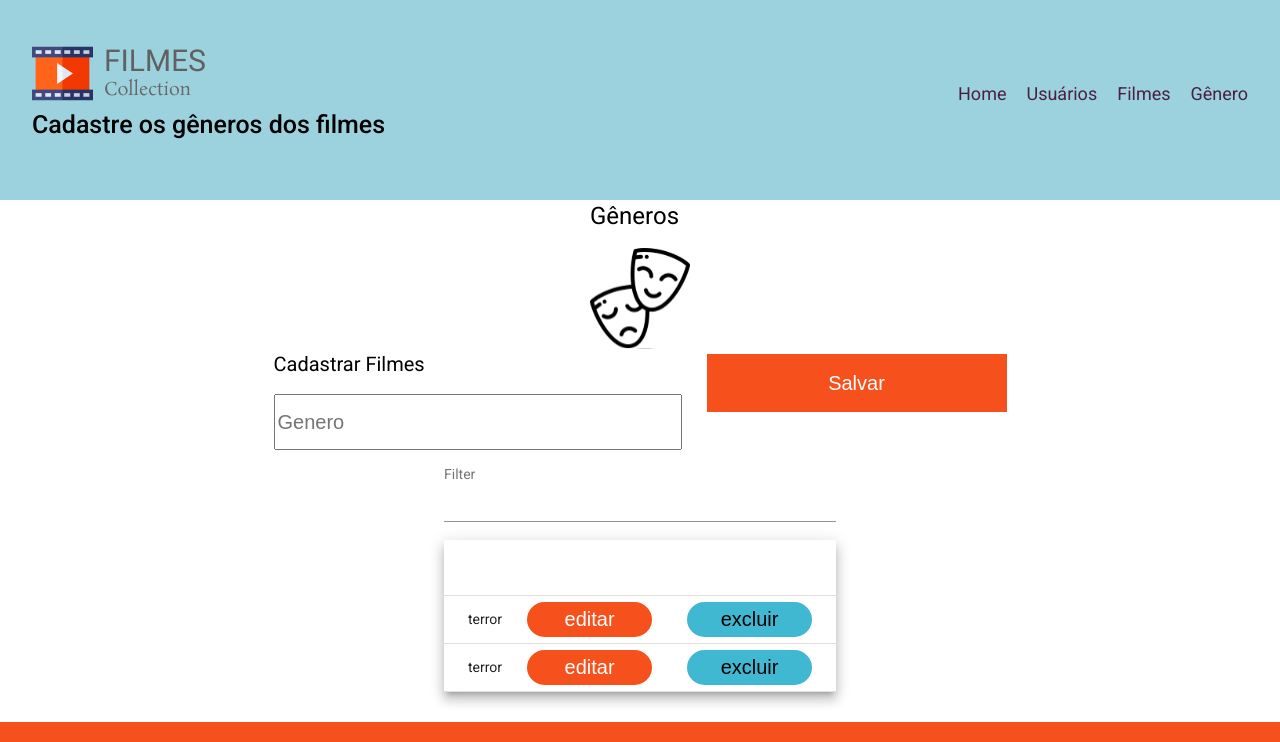
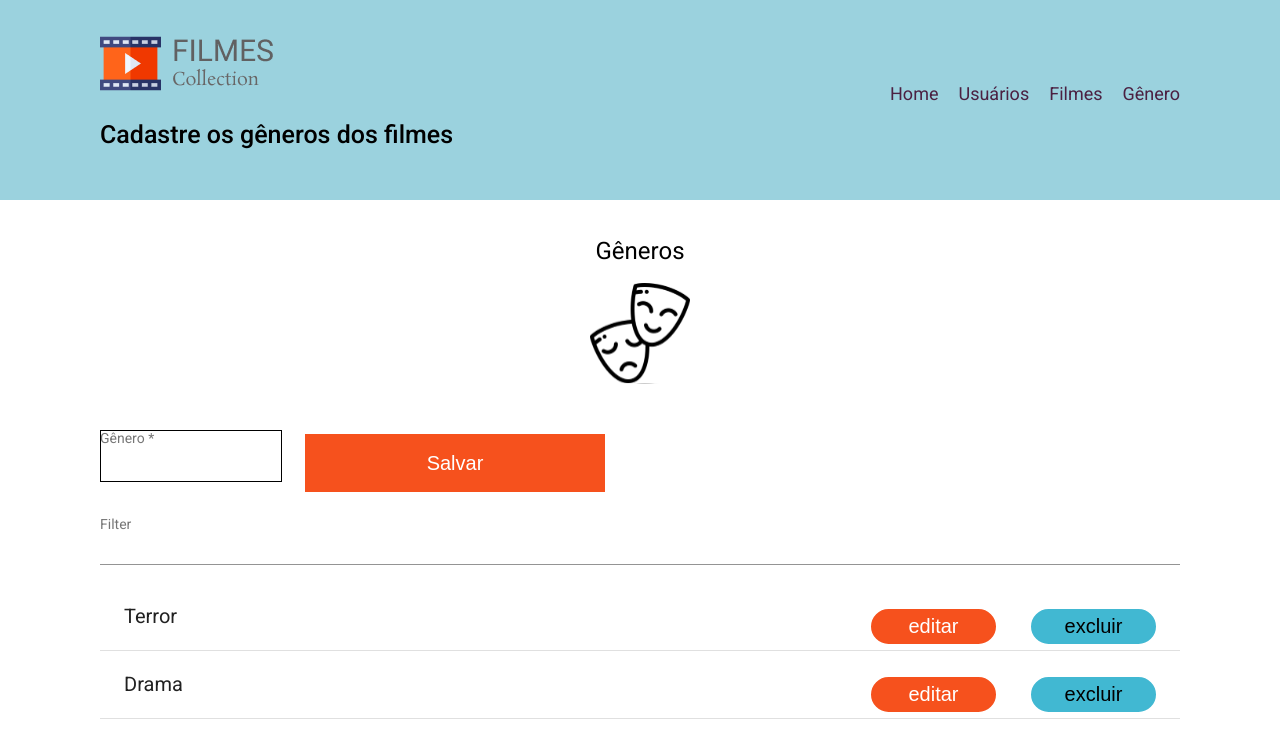
Before and after one commit to HugoBertolassi/desafioAngular, an Angular app: page /genero in a window 1280 px wide. Shown: the top 742 px of the page. Built offline with nearby package versions, Linux system fonts and the light colour scheme.

Commit message:
AngularMaterial
Criacao de layout do anGular Material

```diff
--- a/src/app/filme/filme.component.scss
+++ b/src/app/filme/filme.component.scss
@@ -1,9 +1,16 @@
 main{
     width: 100%;
+    max-width: 1080px;
     margin: auto;
     justify-content: center;
     align-items: center;
 }
+section{
+    width: 100%;
+    margin: auto;
+
+}
+
 #LogoFilme{
     width:100px ;
 }
@@ -28,6 +35,15 @@ label{
     margin: 20px 0px;
 }
 
-section{
-    width: 100%;
+
+
+///Tratamento tabela
+//Sombreamento da tabela
+::ng-deep .mat-elevation-z8 {
+    box-shadow: 0px 0px 0px 0px;
 }
+
+//coluna de botao
+.mat-column-botao{
+     padding:6px 0px;
+ }
--- a/src/app/genero/genero.component.html
+++ b/src/app/genero/genero.component.html
@@ -1,16 +1,29 @@
 <app-header [titulo]="titulo"></app-header>
 <main class="flex-col width100">
-    <section >
+    <section class="flex-col center">
         <h1>Gêneros</h1>
         <img id="logoTeatro" src="../../assets/img/Desafio5/theater 1.svg" alt="Mascaras de teatro">
     </section>
     <section class="flex">
-        <div class="inp flex-col ">
+
+        <!-- <div class="inp flex-col ">
             <label for="cadastro-genero">Cadastrar Filmes</label>
             <input type="text" name="cadastro-genero"placeholder="Genero">
         </div>
+         -->
+        <form >
+            <mat-form-field >
+              <mat-label>Gênero</mat-label>
+              <input matInput [formControl]="generoFormControl" placeholder="Ex. Terror" class="input-border">
+              <mat-error *ngIf="generoFormControl.hasError('required')">
+                Este campo é <strong>obrigatório</strong>
+              </mat-error>
+            </mat-form-field>
+        </form>
+
         <button class="btn-salvar">Salvar</button>
     </section>
+
     <section>
         <section class="width100">
             <!-- Tabela com dados -->
@@ -19,7 +32,7 @@
                     <input matInput (keyup)="applyFilter($event)" placeholder="Ex. ium">
                 </mat-form-field>
 
-                <table mat-table [dataSource]="dataSource" class="mat-elevation-z8">
+                <table mat-table [dataSource]="dataSource" class="mat-elevation-z8 table ">
                         <!-- nome filme Column -->
                         <ng-container matColumnDef="movie">
                         <th mat-header-cell *matHeaderCellDef> </th>
@@ -41,7 +54,7 @@
                             </td>
                         </ng-container>
 
-                        <tr mat-header-row *matHeaderRowDef="displayedColumns"></tr>
+                        <!-- <tr mat-header-row *matHeaderRowDef="displayedColumns"></tr> -->
                         <tr mat-row *matRowDef="let row; columns: displayedColumns;"></tr>
                 </table>
             </section>
--- a/src/app/genero/genero.component.scss
+++ b/src/app/genero/genero.component.scss
@@ -4,12 +4,20 @@ main{
     justify-content: center;
     align-items: center;
 }
+section{
+    width: 100%;
+    max-width: 1080px;
+
+}
+
+
 #logoTeatro{
     width:100px ;
+    margin-bottom: 30px;
 }
 
 input{
-    width: 400px;
+
     height: 50px;
     font-size: 20px;
 
@@ -20,6 +28,7 @@ input{
 }
 button{
     margin-left: 25px;
+    margin-top: 20px;
 }
 
 label{
@@ -30,3 +39,66 @@ label{
 .magin20px{
     margin: 20px 0px;
 }
+
+
+
+////////////tratamento Angular material
+//borda materieal
+
+
+// .input-border{
+//     border:1px solid black;
+//     caret-color: black;
+// }
+
+
+//label material
+
+//todo o componente
+.ng-tns-c83-0{
+     font-size: 20px;
+     width: 400px;
+
+}
+
+// .ng-tns-c83-0:focus{
+//     font-size: 20px;
+//     width: 400px;
+//     color: red;
+
+// }
+
+
+::ng-deep .mat-form-field.mat-form-field-invalid .mat-form-field-label {
+    color: #f44336;
+}
+
+::ng-deep  .mat-form-field.mat-focused .mat-form-field-label{ //campo focado
+    color: black;
+    font-size: 20px;
+}
+
+
+//REtirar espaco entre o input e linha de status
+.mat-form-field-infix{
+    padding-top: 0,5em;
+    padding-bottom: 0em;
+}
+
+::ng-deep .mat-form-field-appearance-legacy .mat-form-field-infix {
+    padding: .4375em 0;
+    padding-bottom: 0em;
+}
+
+
+
+//tabela////////////////////////////////////////////////
+//Sombreamento da tabela
+::ng-deep .mat-elevation-z8 {
+    box-shadow: 0px 0px 0px 0px;
+}
+
+//coluna de botao
+.mat-column-botao{
+     padding:6px 0px;
+ }
--- a/src/app/genero/genero.component.ts
+++ b/src/app/genero/genero.component.ts
@@ -1,5 +1,7 @@
-import { Component, OnInit } from '@angular/core';
+import { Component, OnInit,Input } from '@angular/core';
 import {MatTableDataSource} from '@angular/material/table';
+
+import {FormControl, Validators} from '@angular/forms';
 
 
 //dados mattable
@@ -8,9 +10,13 @@ export interface Movie {
   genero: string;
 }
 const ELEMENT_DATA: Movie[] = [
-  {id_genero: '1',genero:'terror'} ,
-  {id_genero: '2',genero:'terror'}
+  {id_genero: '1',genero:'Terror'} ,
+  {id_genero: '2',genero:'Drama'},
+  {id_genero: '3',genero:'Comedia'}
 ];
+
+
+
 
 @Component({
   selector: 'app-genero',
@@ -36,4 +42,9 @@ export class GeneroComponent implements OnInit {
  }
 
 
+ //codigo input
+ generoFormControl = new FormControl('', [
+    Validators.required
+  ]);
+
 }
--- a/src/app/header/header.component.scss
+++ b/src/app/header/header.component.scss
@@ -4,10 +4,11 @@ header{
     background: #9BD2DE;
     height:200px;
     align-items: center;
+    margin-bottom: 35px;
 }
 .header{
     width: 95%;
-    max-width: 1440px;
+    max-width: 1080px;
     margin: auto;
     background: #9BD2DE;
     height:100%;
@@ -28,3 +29,6 @@ p a:hover{
 h2{
     font-size: 25px;
 }
+#titulo{
+margin-top:20px;
+}
--- a/src/app/usuario/usuario.component.html
+++ b/src/app/usuario/usuario.component.html
@@ -1,23 +1,26 @@
 <app-header [titulo]="titulo"></app-header>
 <main class="flex-col ">
     <h2 class="txt-center">Cadastro</h2>
-    <section>
-        <div class="flex">
-            <div class="usuario-nome flex-col input">
+    <section class="flex-col">
+        <div class="flex left">
+            <div class="usuario-nome flex-col div-input">
                 <label for="nome">Nome</label>
                 <input type="text" name="Nome" class="inp">
             </div>
-            <div class="usuario-email flex-col input">
+            <div class="usuario-email flex-col div-input">
                 <label for="email">E-mail</label>
                 <input type="email" name="email" class="inp">
             </div>
-            <div class="usuario-telefone flex-col input">
+            <div class="usuario-telefone flex-col div-input">
                 <label for="telefone">Telefone</label>
                 <input type="text" name="telefone" class="inp">
             </div>
+
         </div>
         <button class="btn-cadastrar">Cadastrar</button>
+
     </section>
+
     <section class="Usuarios">
         <!-- Tabela com dados -->
         <mat-form-field>
@@ -35,26 +38,27 @@
 
             <!-- email Column -->
             <ng-container matColumnDef="email">
-              <th mat-header-cell *matHeaderCellDef> </th>
+              <th mat-header-cell *matHeaderCellDef>E-mail </th>
               <td mat-cell *matCellDef="let element"> {{element.email}} </td>
             </ng-container>
 
             <!-- Symbol Column -->
             <ng-container matColumnDef="telefone">
-              <th mat-header-cell *matHeaderCellDef> </th>
+              <th mat-header-cell *matHeaderCellDef>Telefone</th>
               <td mat-cell *matCellDef="let element"> {{element.telefone}} </td>
             </ng-container>
 
             <!-- Botoes -->
             <ng-container matColumnDef="botao">
-                <th mat-header-cell *matHeaderCellDef></th>
+                <th mat-header-cell *matHeaderCellDef>botoes</th>
                 <td mat-cell *matCellDef="let element">
                     <button class="editar">editar</button>
                     <button class="excluir">excluir</button>
                 </td>
             </ng-container>
 
-            <tr mat-header-row *matHeaderRowDef="displayedColumns"></tr>
+            <!-- Linha de cabeçalho-->
+            <!-- <tr mat-header-row *matHeaderRowDef="displayedColumns"></tr>  -->
             <tr mat-row *matRowDef="let row; columns: displayedColumns;"></tr>
         </table>
     </section>
--- a/src/app/usuario/usuario.component.scss
+++ b/src/app/usuario/usuario.component.scss
@@ -2,12 +2,17 @@
   main{
     margin: auto;
     width: 100%;
-    max-width: 1440px;
+    max-width: 1080px;
   }
 
-  .input{
-    margin-right: 20px;
+section{
+    width: 100%;
+    margin: 0px auto;
+}
+  .div-input{
+    margin-right: 30px;
     height: auto;
+
 
   }
 
@@ -15,9 +20,30 @@
     width: 320px;
     height: 58px;
     border: 1px solid #000000;
+    font-size: 20px;
+    margin-top: 10px;
   }
 
 h2{
     font-size: 28px;
-    margin: 25px 0px;
 }
+
+label{
+    font-size: 20px;
+}
+
+.btn-cadastrar{
+    margin-bottom: 80px;
+}
+
+//tabela/////////////////////
+
+//Sombreamento da tabela
+::ng-deep .mat-elevation-z8 {
+    box-shadow: 0px 0px 0px 0px;
+}
+
+//coluna de botao
+.mat-column-botao{
+     padding:6px 0px;
+ }
--- a/src/app/usuario/usuario.component.ts
+++ b/src/app/usuario/usuario.component.ts
@@ -26,8 +26,10 @@ const ELEMENT_DATA: User[] = [
 export class UsuarioComponent implements OnInit {
 
   constructor() { }
+
   titulo=`Faça o Cadastro de usuários e edite, caso necessário.
   Pronto para cadastrar?`;
+
   ngOnInit(): void {
   }
 
--- a/src/styles.scss
+++ b/src/styles.scss
@@ -98,7 +98,14 @@ body { margin: 0; font-family: Roboto, "Helvetica Neue", sans-serif; }
 
 }
 
+//////////////////////////////////////////////////Material
+///
 
+
+.input-border{
+    border:1px solid black !important;
+    caret-color: black;
+}
 
 //CSS TABELA
 /* Structure */
@@ -110,3 +117,19 @@ table {
     font-size: 14px;
     width: 100%;
 }
+
+//coluna de botao
+.mat-column-botao{
+    // background-color: blue;
+     height: 100%;
+     display:flex;
+     align-self: baseline;
+     align-items: center;
+     justify-content: right;
+     padding:6px 0px;
+ }
+
+
+.mat-cell{
+    font-size: 20px;
+}
```
Also changed, not shown: src/app/app.module.ts (+6 -1 lines).
